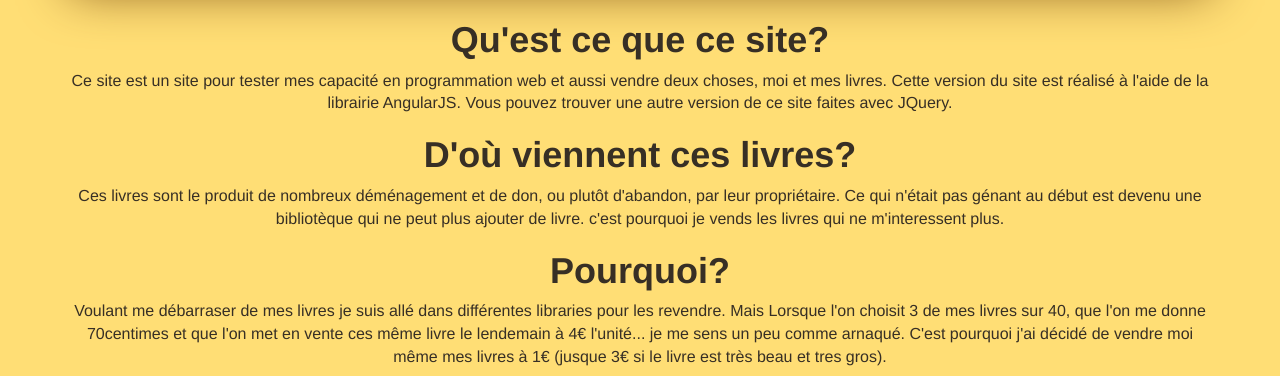
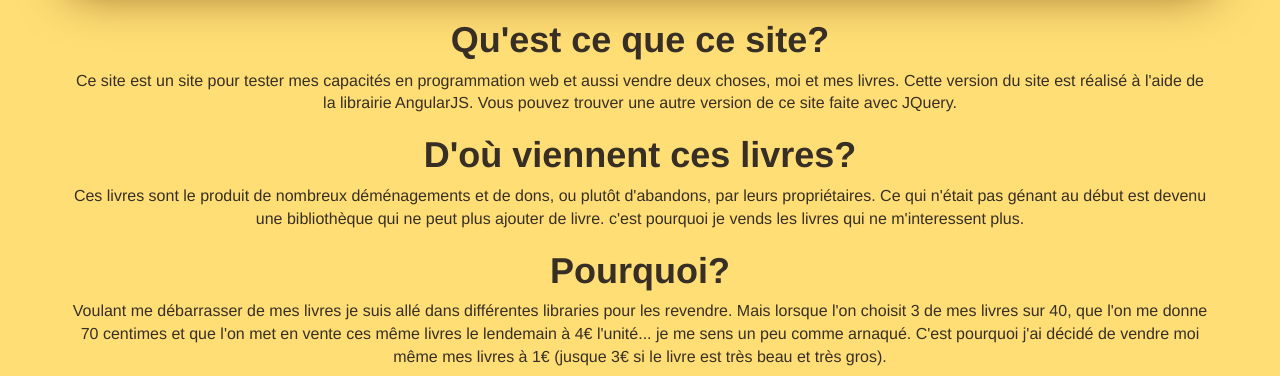
Before and after one commit to Layninou/Livroom, a plain HTML site: page Livroom/indexAngular.html in a window 1280 px wide. Shown: the part 820-1196 px from the top of the page. Drawn offline with Linux system fonts and the light colour scheme; grey boxes are pictures that could not be loaded.

Commit message:
some correction

```diff
--- a/Livroom/angular/public/template/home.html
+++ b/Livroom/angular/public/template/home.html
@@ -6,18 +6,18 @@
   <div class="presentation">
   	<h1 class="text-center"> Qu'est ce que ce site? </h1>
   	<p class="text-center">
-      Ce site est un site pour tester mes capacité en programmation web et aussi vendre deux choses, moi et mes livres.
-      Cette version du site est réalisé à l'aide de la librairie AngularJS. Vous pouvez trouver une autre version de ce site faites avec JQuery.
+      Ce site est un site pour tester mes capacités en programmation web et aussi vendre deux choses, moi et mes livres.
+      Cette version du site est réalisé à l'aide de la librairie AngularJS. Vous pouvez trouver une autre version de ce site faite avec JQuery.
   	</p>
   	<h1 class="text-center"> D'où viennent ces livres? </h1>
   	<p class="text-center">
-      Ces livres sont le produit de nombreux déménagement et de don, ou plutôt d'abandon, par leur propriétaire.
-  		Ce qui n'était pas génant au début est devenu une bibliotèque qui ne peut plus ajouter de livre. c'est pourquoi je vends les livres qui ne m'interessent plus.
+      Ces livres sont le produit de nombreux déménagements et de dons, ou plutôt d'abandons, par leurs propriétaires.
+  		Ce qui n'était pas génant au début est devenu une bibliothèque qui ne peut plus ajouter de livre. c'est pourquoi je vends les livres qui ne m'interessent plus.
   	</p>
   	<h1 class="text-center"> Pourquoi? </h1>
   	<p class="text-center">
-      Voulant me débarraser de mes livres je suis allé dans différentes libraries pour les revendre. Mais Lorsque l'on choisit 3 de mes livres sur 40, que l'on me donne 70centimes et que l'on met en vente ces même livre le lendemain à 4€ l'unité... je me sens un peu comme arnaqué.
-      C'est pourquoi j'ai décidé de vendre moi même mes livres à 1€ (jusque 3€ si le livre est très beau et tres gros).
+      Voulant me débarrasser de mes livres je suis allé dans différentes libraries pour les revendre. Mais lorsque l'on choisit 3 de mes livres sur 40, que l'on me donne 70 centimes et que l'on met en vente ces même livres le lendemain à 4€ l'unité... je me sens un peu comme arnaqué.
+      C'est pourquoi j'ai décidé de vendre moi même mes livres à 1€ (jusque 3€ si le livre est très beau et très gros).
   	</p>
   </div>
 
```
Also changed, not shown: Livroom/snippets/home-snippet.html (+6 -6 lines), index.html (+1 -1 lines).
